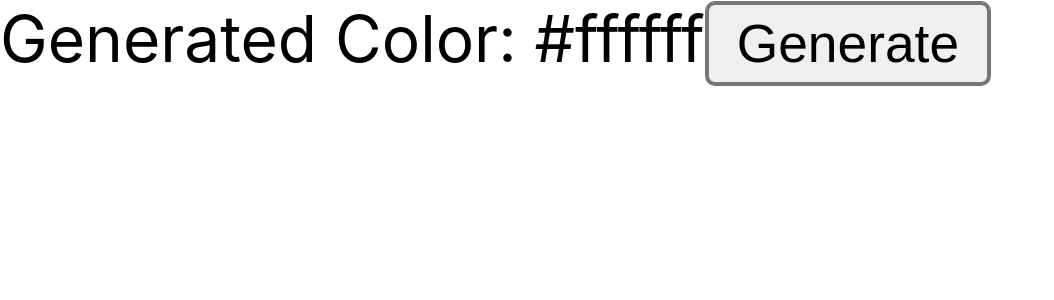
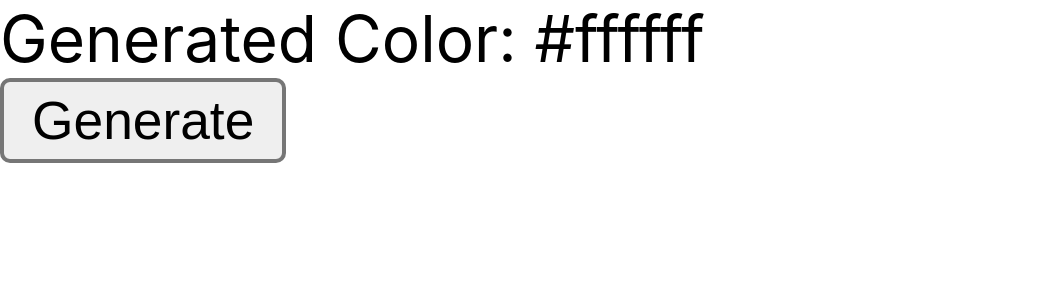
Before and after one commit to NgoziOkafor/react-random-color-generator, a React (Create React App) app: page / in a window 1280 px wide. Shown: the top 300 px of the page, without its empty margins (0-1054 px from the left). Built offline with nearby package versions, Linux system fonts and the light colour scheme.

Commit message:
Add div and generated color text

```diff
--- a/src/App.js
+++ b/src/App.js
@@ -17,7 +17,8 @@ function App() {
         zoom: 4,
       }}
     >
-      Generated Color: {hex}
+      <div style={{ backgroundColor: hex }}>Generated Color: {hex}</div>
+
       <button onClick={randomizedHex}>Generate</button>
     </div>
   );
```
